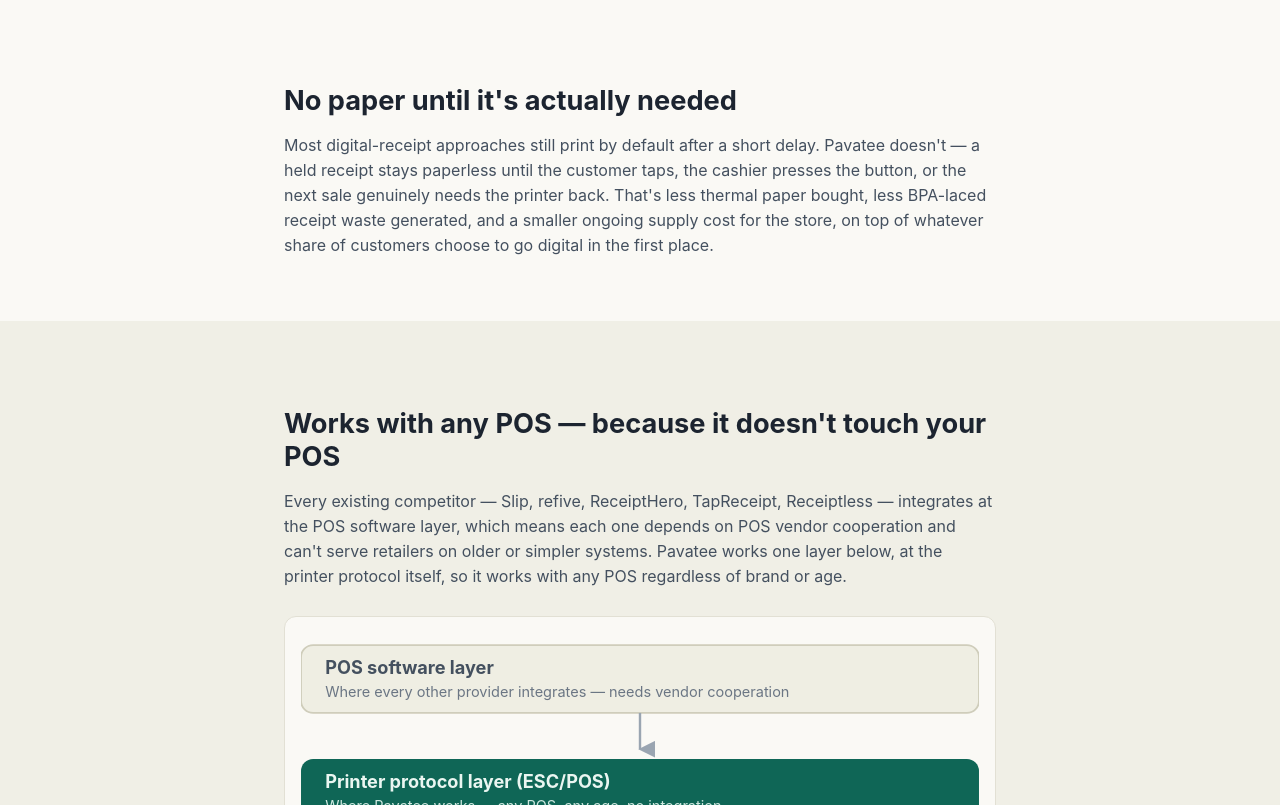
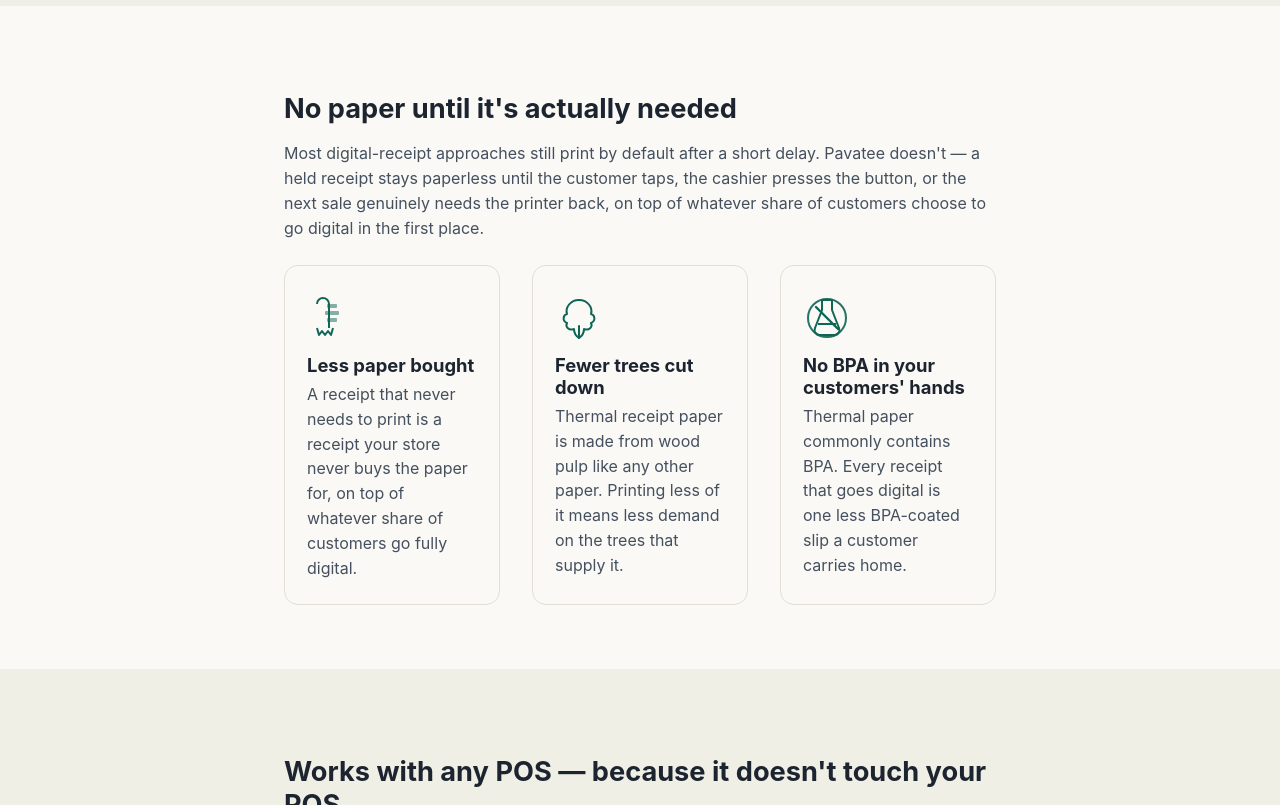
Before and after one commit to ronak53/pavatee-website, a plain HTML site: page index.html in a window 1280 px wide. Shown: the part 2360-3165 px from the top of the page. Drawn offline with Linux system fonts and the light colour scheme.

Commit message:
Make the paper-savings section a visible environmental-impact callout
The prior version buried the environmental angle in a single paragraph
with no visual presence and never said "trees" explicitly. Added three
icon tiles (matching the "how it works" card style) under "No paper
until it's actually needed": less paper bought, fewer trees cut down,
no BPA in customers' hands - reusing the .steps grid/card CSS under a
new .impact-tiles/.impact-tile name so both sections share the same
visual treatment.

Verified via headless-Edge screenshot before deploying.

```diff
--- a/index.html
+++ b/index.html
@@ -173,11 +173,35 @@
     <p>
       Most digital-receipt approaches still print by default after a short delay. Pavatee
       doesn't — a held receipt stays paperless until the customer taps, the cashier presses
-      the button, or the next sale genuinely needs the printer back. That's less thermal
-      paper bought, less BPA-laced receipt waste generated, and a smaller ongoing supply
-      cost for the store, on top of whatever share of customers choose to go digital in the
-      first place.
+      the button, or the next sale genuinely needs the printer back, on top of whatever share
+      of customers choose to go digital in the first place.
     </p>
+    <div class="impact-tiles">
+      <div class="impact-tile">
+        <div class="step-icon" aria-hidden="true">
+          <svg viewBox="0 0 48 48"><path d="M10 10 a6 6 0 0 1 12 0 V34" fill="none" stroke="currentColor" stroke-width="2"/><path d="M10 34 L12 41 L15 37 L18 41 L21 37 L24 41 L26 34" fill="none" stroke="currentColor" stroke-width="2" stroke-linejoin="round"/><rect x="20" y="10" width="10" height="4" rx="1" fill="currentColor" opacity="0.5"/><rect x="18" y="17" width="14" height="4" rx="1" fill="currentColor" opacity="0.5"/><rect x="20" y="24" width="10" height="4" rx="1" fill="currentColor" opacity="0.5"/></svg>
+        </div>
+        <h3>Less paper bought</h3>
+        <p>A receipt that never needs to print is a receipt your store never buys the paper
+        for, on top of whatever share of customers go fully digital.</p>
+      </div>
+      <div class="impact-tile">
+        <div class="step-icon" aria-hidden="true">
+          <svg viewBox="0 0 48 48"><path d="M24 6 C15 6 10 14 12 20 C8 21 7 27 12 29 C10 33 14 37 19 35 C19 39 21 42 24 44 C27 42 29 39 29 35 C34 37 38 33 36 29 C41 27 40 21 36 20 C38 14 33 6 24 6 Z" fill="none" stroke="currentColor" stroke-width="2" stroke-linejoin="round"/><path d="M24 44 V32" fill="none" stroke="currentColor" stroke-width="2" stroke-linecap="round"/></svg>
+        </div>
+        <h3>Fewer trees cut down</h3>
+        <p>Thermal receipt paper is made from wood pulp like any other paper. Printing less
+        of it means less demand on the trees that supply it.</p>
+      </div>
+      <div class="impact-tile">
+        <div class="step-icon" aria-hidden="true">
+          <svg viewBox="0 0 48 48"><path d="M19 6 H29 V16 L36 34 A5 5 0 0 1 31 41 H17 A5 5 0 0 1 12 34 L19 16 Z" fill="none" stroke="currentColor" stroke-width="2" stroke-linejoin="round"/><path d="M15 30 H33" stroke="currentColor" stroke-width="2"/><circle cx="24" cy="24" r="19" fill="none" stroke="currentColor" stroke-width="2" opacity="0.9"/><path d="M13 13 L35 35" stroke="currentColor" stroke-width="2.4" stroke-linecap="round"/></svg>
+        </div>
+        <h3>No BPA in your customers' hands</h3>
+        <p>Thermal paper commonly contains BPA. Every receipt that goes digital is one less
+        BPA-coated slip a customer carries home.</p>
+      </div>
+    </div>
   </div>
 </section>
 
--- a/style.css
+++ b/style.css
@@ -247,16 +247,18 @@
   font-size: 0.95rem;
 }
 
-/* How it works steps */
+/* How it works steps / impact tiles (same card treatment) */
 
-.steps {
+.steps,
+.impact-tiles {
   display: grid;
   grid-template-columns: repeat(3, 1fr);
   gap: 32px;
-  margin-top: 8px;
+  margin-top: 24px;
 }
 
-.step {
+.step,
+.impact-tile {
   position: relative;
   background: var(--paper);
   border: 1px solid var(--border);
@@ -293,7 +295,8 @@
 }
 
 @media (max-width: 640px) {
-  .steps {
+  .steps,
+  .impact-tiles {
     grid-template-columns: 1fr;
     gap: 28px;
   }
```
